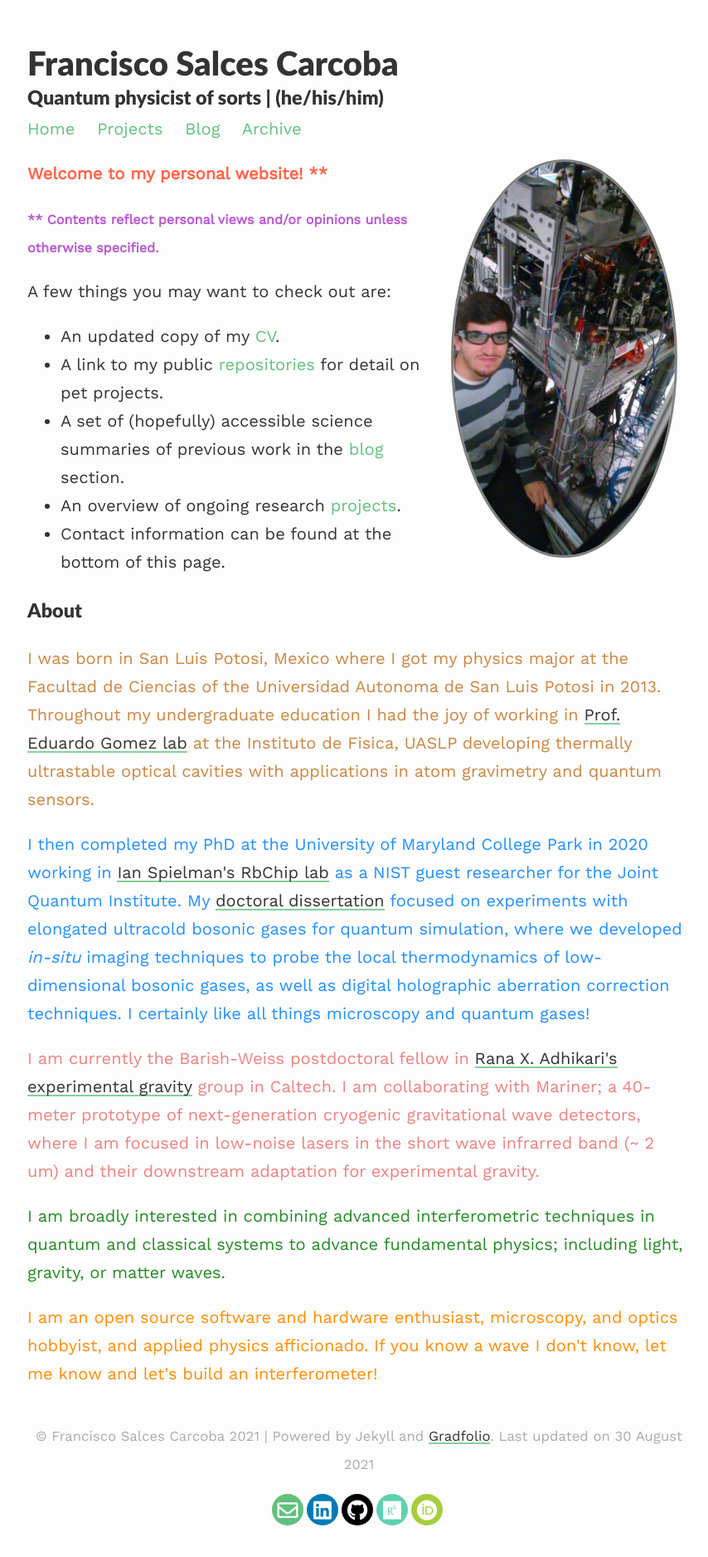
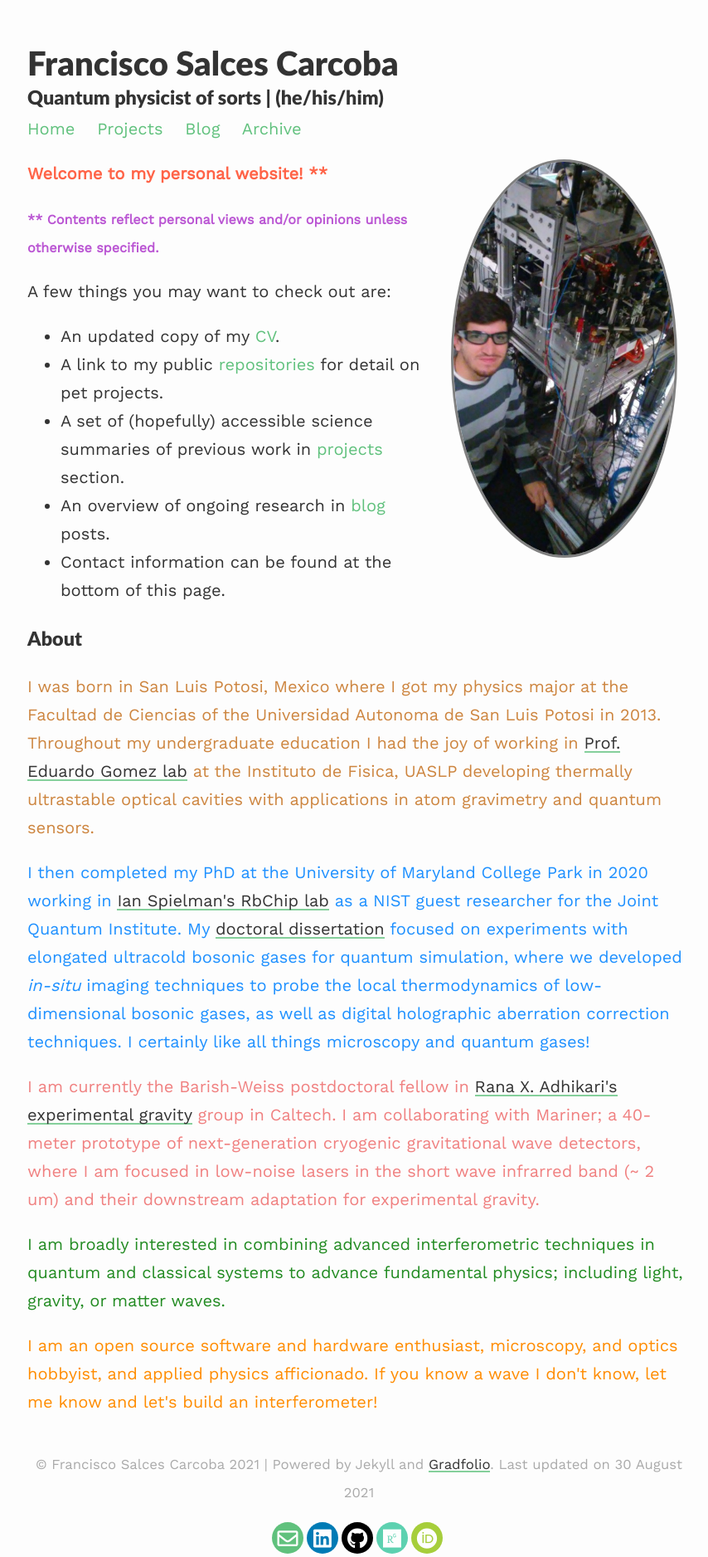
Before and after one commit to pacosalces/pacosalces.github.io, a Jekyll site: the page built from index.md, in a window 1280 px wide. Shown: the whole page at 83% size, without its empty margins (207-1061 px from the left). Built offline with Jekyll 4.4.1, drawn with Linux system fonts in a browser that asks for light colours; nearby versions of some CDN libraries; before the commit the page ends 1842 px from its top, so only the background shows below that.

Commit message:
update license, fix links again

```diff
--- a/index.md
+++ b/index.md
@@ -15,8 +15,8 @@ A few things you may want to check out are:
 
 * An updated copy of my [CV](https://latexonline.cc/compile?git=https%3A%2F%2Fgithub.com%2Fpacosalces%2Fcv&target=salces_carcoba.tex&command=pdflatex&trackId=1582655956968).
 * A link to my public [repositories](https://github.com/pacosalces) for detail on pet projects.
-* A set of (hopefully) accessible science summaries of previous work in the [blog](https://pacosalces.com/blog/) section.
-* An overview of ongoing research [projects](https://pacosalces.com/projects/).
+* A set of (hopefully) accessible science summaries of previous work in [projects](https://pacosalces.com/projects/) section.
+* An overview of ongoing research in [blog](https://pacosalces.com/blog/) posts.
 * Contact information can be found at the bottom of this page.
 
 ### About
```
Also changed, not shown: 7 other files.
